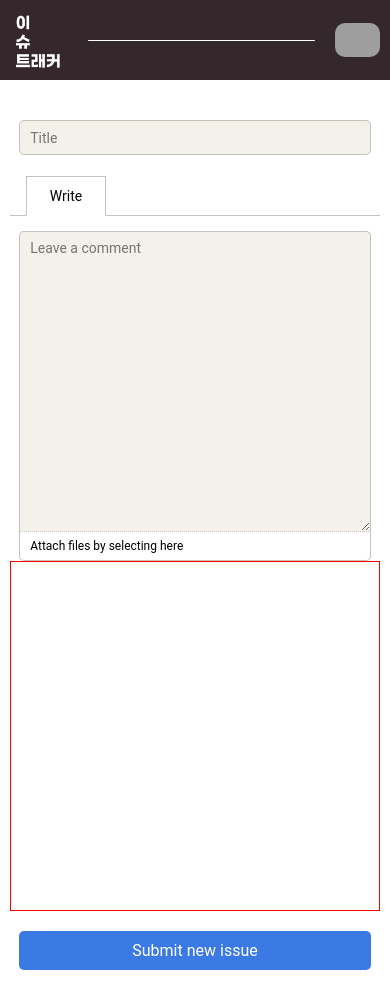
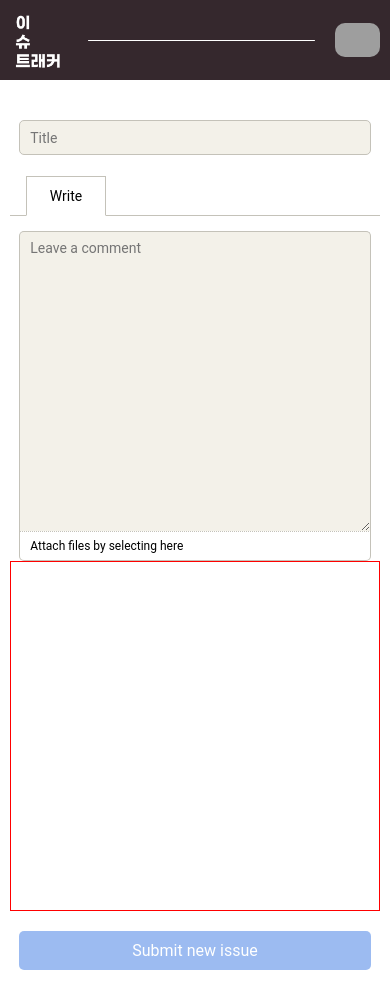
Before and after one commit to 4INCENSE/issue-tracker-frontend, a React app: page /newIssue in a window 390 px wide. Built offline with nearby package versions, Linux system fonts and the light colour scheme; grey boxes are pictures that could not be loaded.

Commit message:
[#6] feat : 모바일 submit 버튼에도 활성화 기능 적용
- 모바일 submit 버튼에도 활성화 기능 적용

```diff
--- a/src/components/NewIssue/NewIssue.jsx
+++ b/src/components/NewIssue/NewIssue.jsx
@@ -74,7 +74,11 @@ const NewIssue = () => {
         </IssueContentWrap>
         <SidebarWrap></SidebarWrap>
         <MobileSubmitButtonWrap>
-          <BlueButton title="Submit new issue" />
+          {!activeSubmitButton ? (
+            <BlueButton type="block" title="Submit new issue" />
+          ) : (
+            <BlueButton title="Submit new issue" />
+          )}{' '}
         </MobileSubmitButtonWrap>
       </NewIssueContentWrap>
     </Wrap>
```
